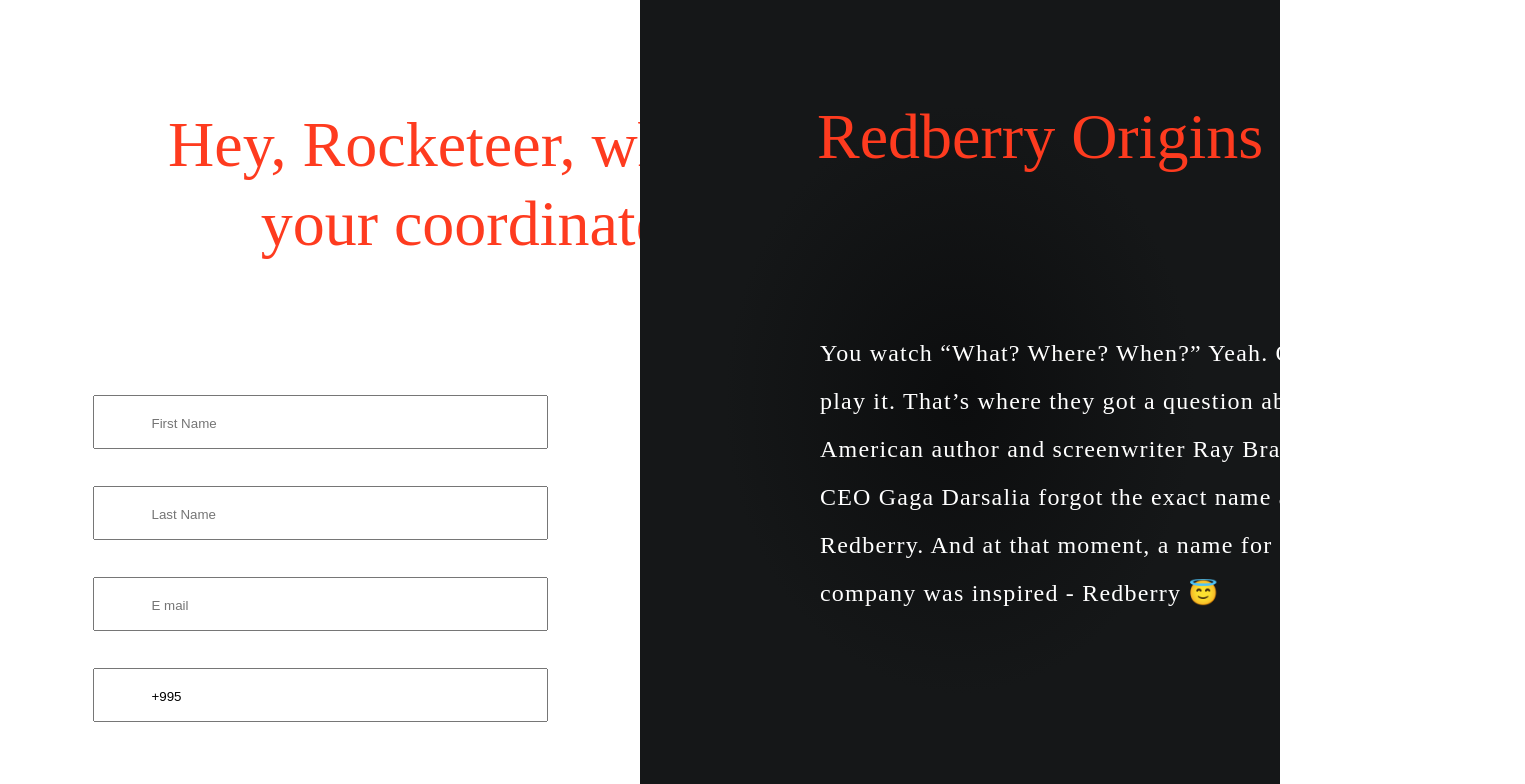
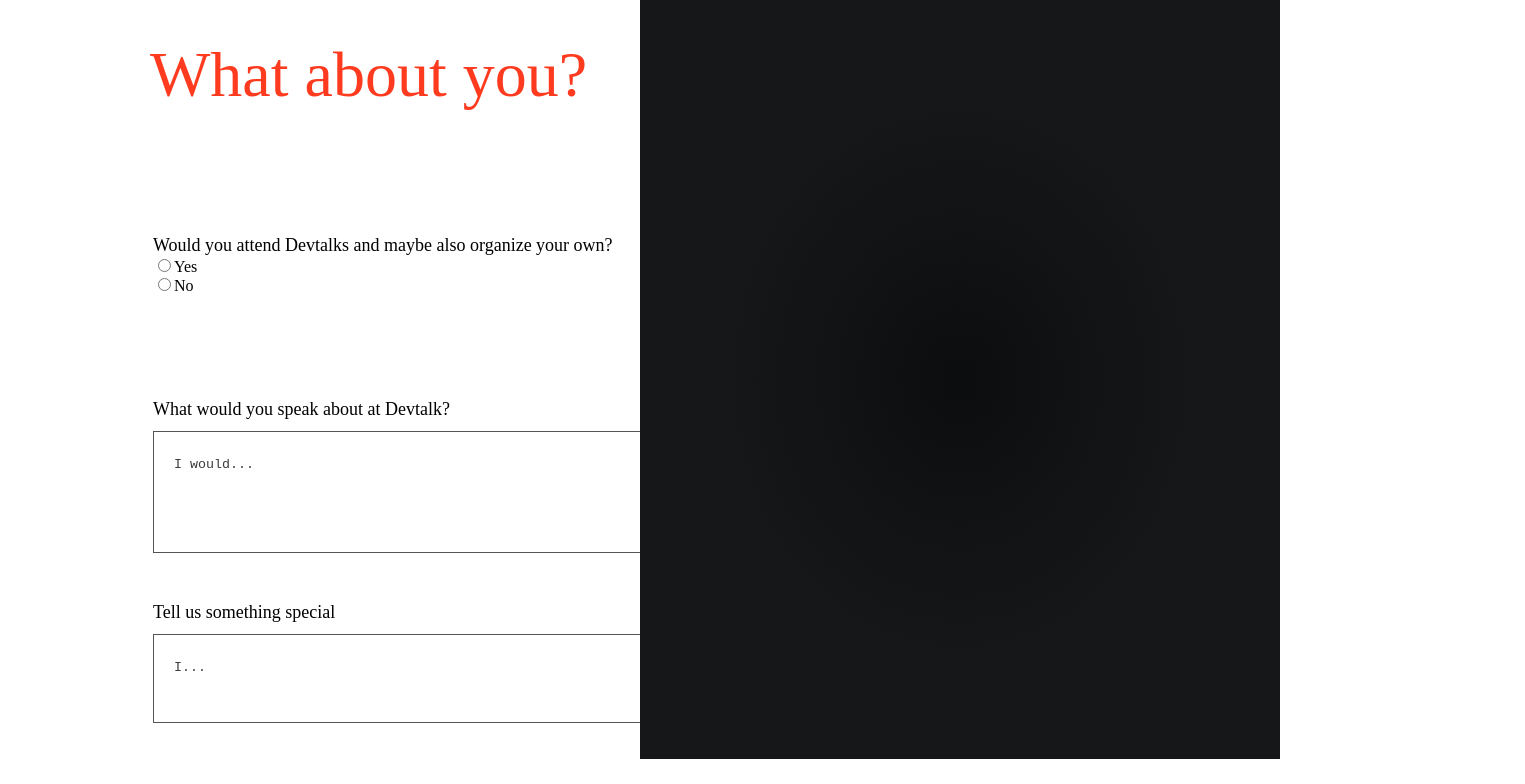
Before and after one commit to Demetrusa/RedBerry-Project, a React (Create React App) app in the folder my-app/: page / in a window 1280 px wide. Shown: the top 784 px of the page, 1525 px wide, since content can reach past the window. Built offline with nearby package versions, Linux system fonts and the light colour scheme.

Commit message:
about left-side Content styles

```diff
--- a/my-app/src/App.js
+++ b/my-app/src/App.js
@@ -11,10 +11,10 @@
   return (
     <div className="App">
       {/* <Header /> */}
-      <Origin />
+      {/* <Origin /> */}
       {/* <Skill /> */}
       {/* <Covid /> */}
-      {/* <About /> */}
+      <About />
 
     </div>
   );
--- a/my-app/src/components/common/about/About.css
+++ b/my-app/src/components/common/about/About.css
@@ -27,3 +27,26 @@
   padding-top: 25px;
   padding-left: 20px;
 }
+.aboutHeading h2 {
+  font-size: 64px;
+  color: #fe3b1f;
+  margin: 43px 43px 127px 140px;
+}
+.aboutInput {
+  width: 645px;
+  height: 119px;
+  margin: 0 115px 45px 153px;
+}
+.aboutInput h2 {
+  font-size: 18px;
+  line-height: 22px;
+  color: #000000;
+}
+.aboutTextArea {
+  margin: 45px 115px 33px 153px;
+}
+.aboutTextArea h2 {
+  padding-bottom: 11px;
+  font-size: 18px;
+  line-height: 22px;
+}
```
